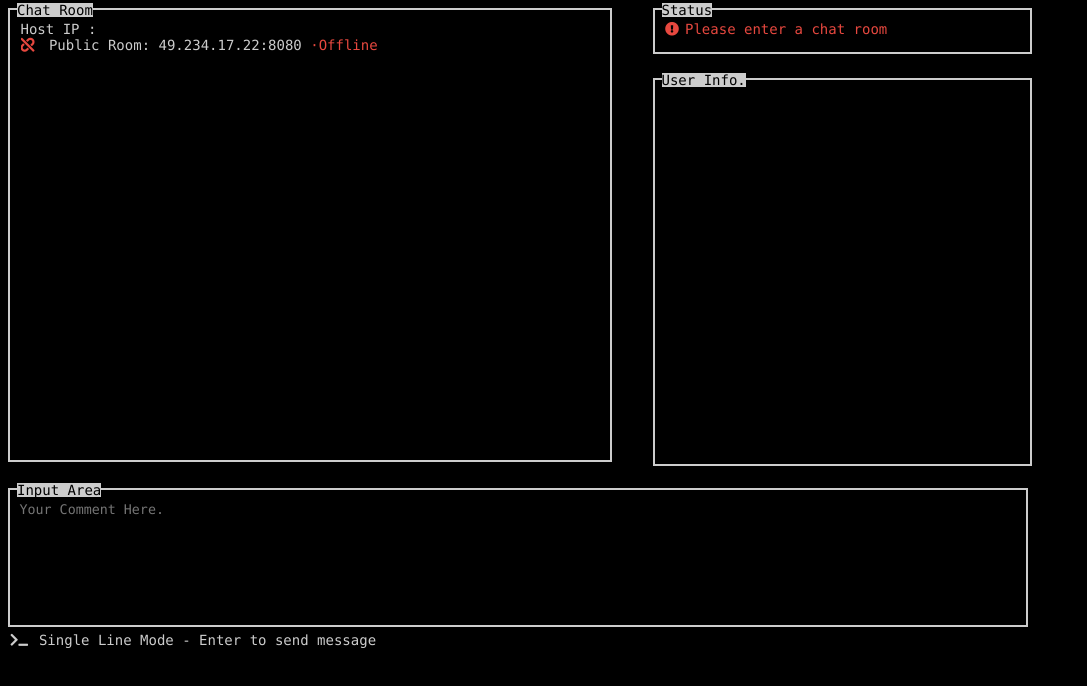
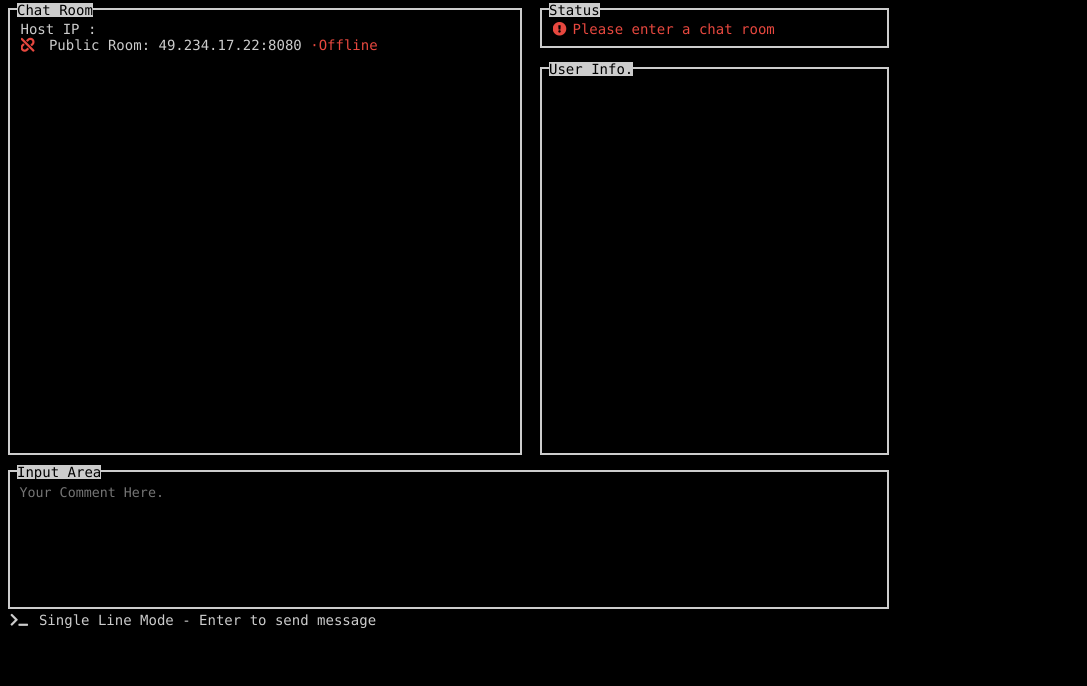
Before and after one commit to Schwarzkopf-Henkal/Chat-Room-Lite, a plain HTML site: page index.html in a window 1280 px wide. Shown: the whole page, without its empty margins (0-1087 px from the left). Drawn offline with Linux system fonts and the light colour scheme.

Commit message:
布局微调

```diff
--- a/Client.css
+++ b/Client.css
@@ -2,24 +2,24 @@ body{
     background-color: black;
 }
 .ChatRoom{
-    height: 450px;
-    width: 600px;
+    height: 443px;
+    width: 510px;
 }
 .Status{
-    height: 42px;
-    width: 375px;
-    left: 652.5px;
+    height: 36px;
+    width: 345px;
+    left: 540px;
 }
 .UserInfo{
-    width: 375px;
+    width: 345px;
     height: 384px;
-    left: 652.5px;
-    top: 78px;
+    left: 540px;
+    top: 67px;
 }
 .InputArea{
     height: 135px;
-    width: 1015.5px;
-    top: 487.5px;
+    width: 877px;
+    top: 470px;
 }
 .Block{
     position: absolute;
@@ -38,7 +38,7 @@ body{
 .Input{
     position: absolute;
     height: 115.5px;
-    width: 990px;
+    width: 860px;
     left: 7.5px;
     top: 10.5px;
     color: #cccccc;
@@ -60,7 +60,7 @@ body{
     overflow: hidden;
 }
 .ChatRoom .Output{
-    width: 580.5px;
+    width: 495px;
     height: 430.5px;
     overflow: auto;
 }
@@ -86,7 +86,7 @@ body{
     top:10.5px;
 }
 .UserInfo .Output{
-    width: 354px;
+    width: 325px;
     height: 363px;
     overflow: auto;
 }
@@ -101,7 +101,7 @@ body{
     line-height: 14px;
     position: absolute;
     left: 10.5px;
-    top: 633px;
+    top: 613px;
 }
 .MessageInfo{
     background: #00717d;
@@ -110,7 +110,7 @@ body{
     padding-right: 14px;
     padding-top: 3px;
     padding-bottom: 3px;
-    width: 550.5px;
+    width: 455px;
     display: inline-block;
 }
 .SignIn{
```
